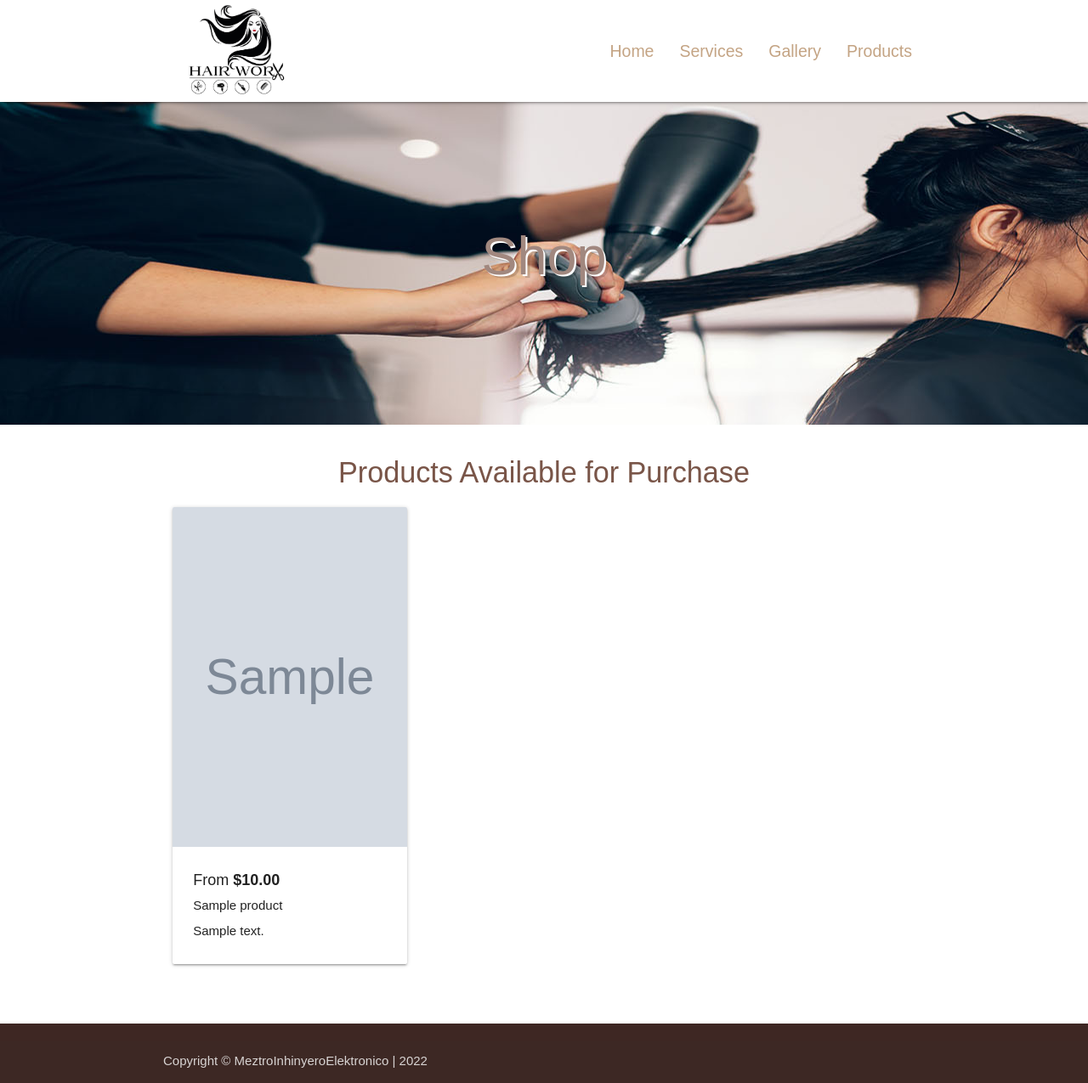
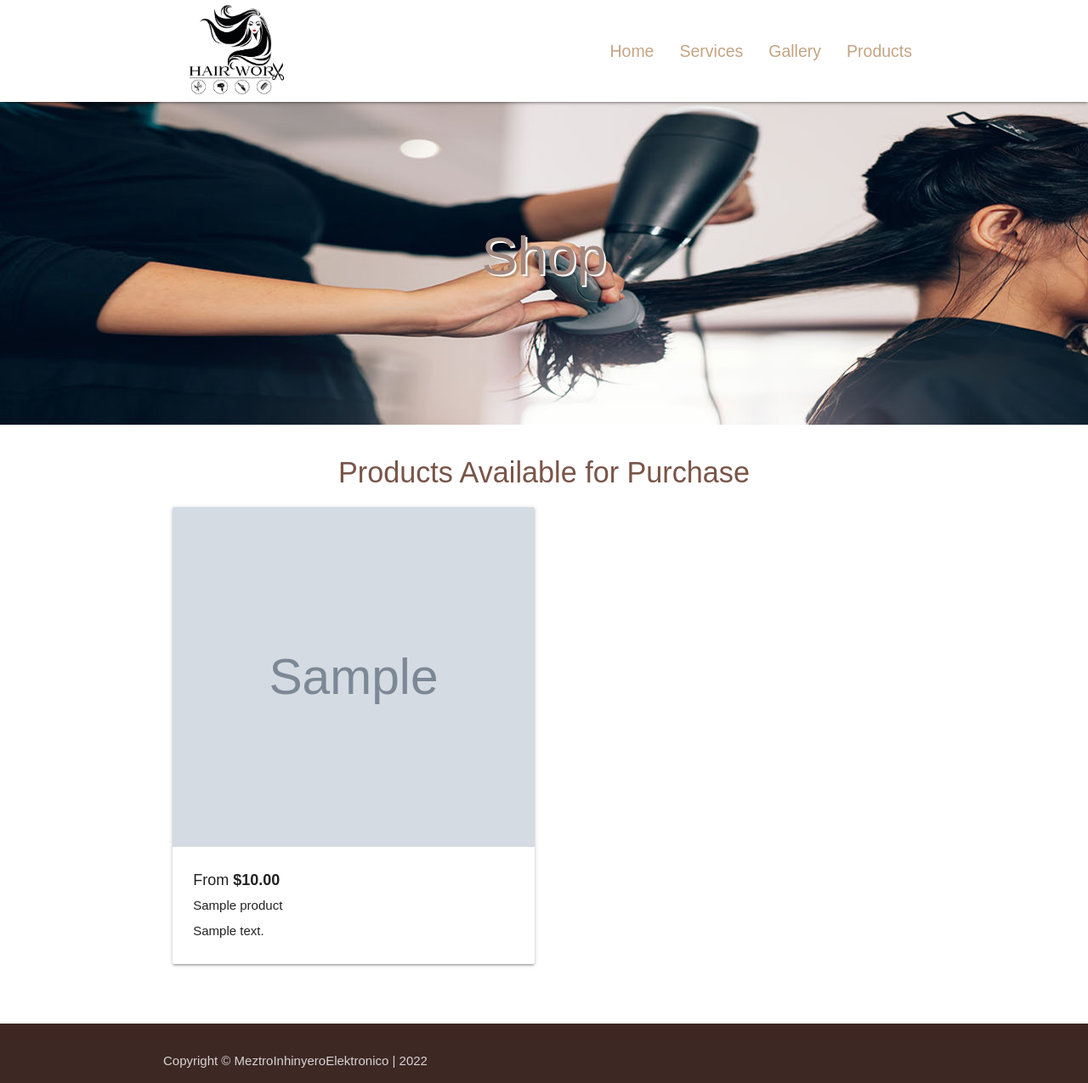
Before and after one commit to christopherece/hairworx_project, a Django app: page /products/ in a window 1280 px wide. Shown: the whole page at 85% size. Run offline with Django 4.2, Linux system fonts and the light colour scheme; tables that the repository leaves empty hold one stand-in row (values such as "Sample post"); grey boxes marked "Sample" are stand-in pictures; parts of the project's set-up code (start-up, migrations or seed data) failed here and were passed over.

Commit message:
Edited Product2

```diff
--- a/templates/products/index.html
+++ b/templates/products/index.html
@@ -26,7 +26,7 @@
           </span> </h4>
           <div class="row">
             {% for product in products %}
-              <div class="col s12 m4">
+              <div class="col s12 m6">
               <div class="card">
                 <div class="card-image medium">
                   <img src="{{ product.photo.url }}" height="400px" alt="">
```
